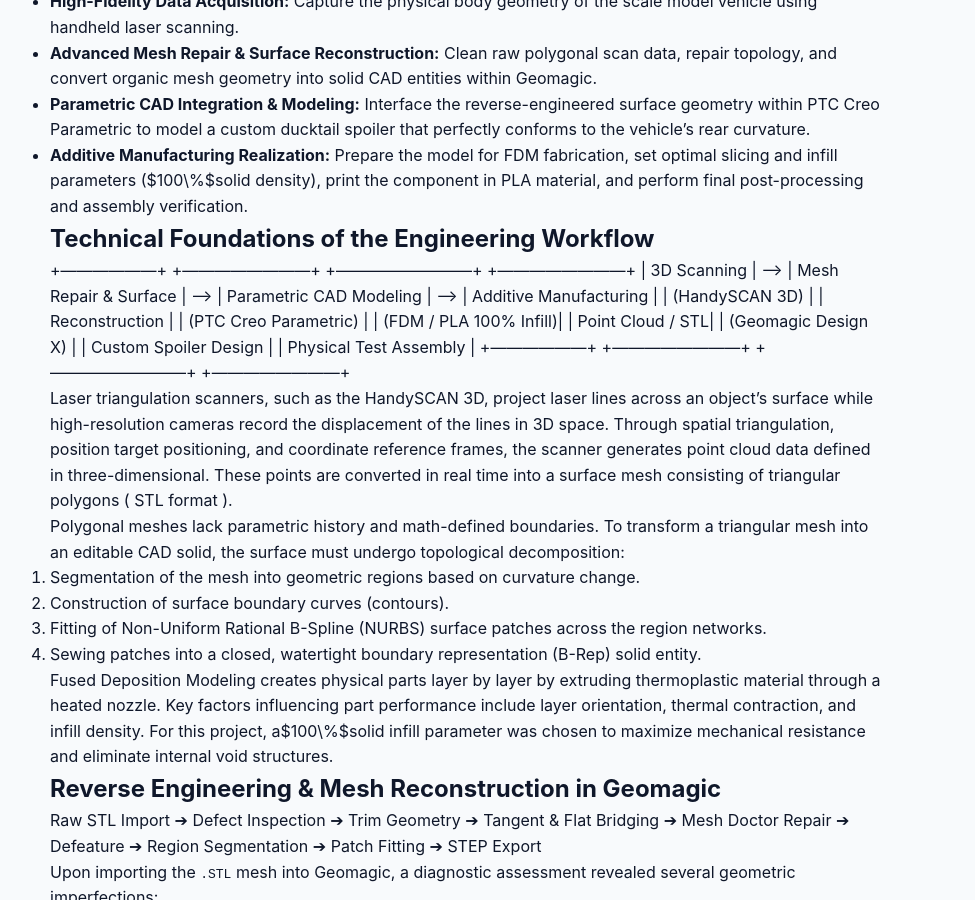
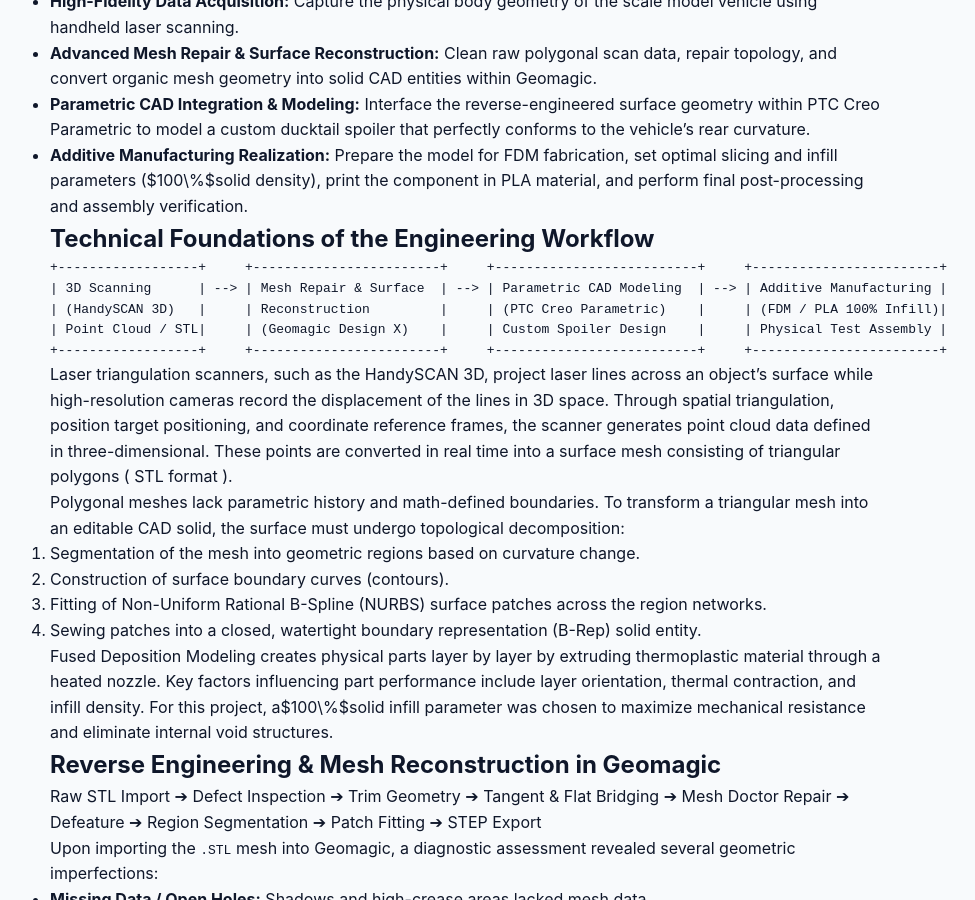
Before and after one commit to AlperIsmailoglou/Portfolio, a Jekyll site: the page built from _projects/test.md, in a window 1280 px wide and 900 px high, scrolled down 1500 px. Shown: the whole window, without its empty margins (172-1147 px from the left). Built offline with Jekyll 4.4.1, drawn with Linux system fonts in a browser that asks for light colours.

Commit message:
Update Projects “test”

````diff
--- a/_projects/test.md
+++ b/_projects/test.md
@@ -26,11 +26,13 @@ The primary goal of this project was to design and manufacture a custom, aerodyn
 
 ## Technical Foundations of the Engineering Workflow
 
-> +------------------+     +------------------------+     +--------------------------+     +------------------------+
-> | 3D Scanning      | --> | Mesh Repair & Surface  | --> | Parametric CAD Modeling  | --> | Additive Manufacturing |
-> | (HandySCAN 3D)   |     | Reconstruction         |     | (PTC Creo Parametric)    |     | (FDM / PLA 100% Infill)|
-> | Point Cloud / STL|     | (Geomagic Design X)    |     | Custom Spoiler Design    |     | Physical Test Assembly |
-> +------------------+     +------------------------+     +--------------------------+     +------------------------+
+```plain
++------------------+     +------------------------+     +--------------------------+     +------------------------+
+| 3D Scanning      | --> | Mesh Repair & Surface  | --> | Parametric CAD Modeling  | --> | Additive Manufacturing |
+| (HandySCAN 3D)   |     | Reconstruction         |     | (PTC Creo Parametric)    |     | (FDM / PLA 100% Infill)|
+| Point Cloud / STL|     | (Geomagic Design X)    |     | Custom Spoiler Design    |     | Physical Test Assembly |
++------------------+     +------------------------+     +--------------------------+     +------------------------+
+```
 
 Laser triangulation scanners, such as the HandySCAN 3D, project laser lines across an object's surface while high-resolution cameras record the displacement of the lines in 3D space. Through spatial triangulation, position target positioning, and coordinate reference frames, the scanner generates point cloud data defined in three-dimensional. These points are converted in real time into a surface mesh consisting of triangular polygons ( STL format ).
 
````
